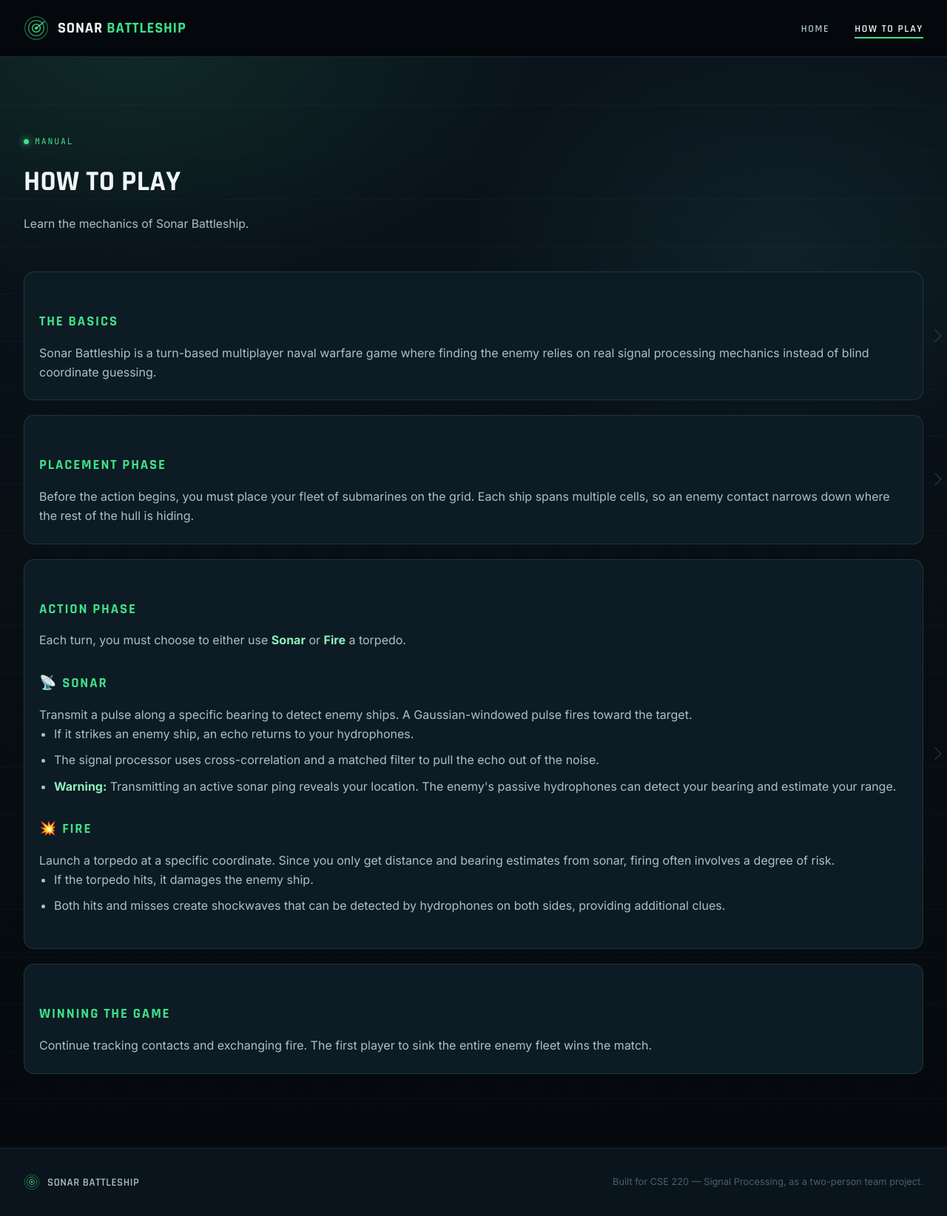
After one commit to Anirban-164/Sonar-Battleship, a Django app: template sonarbattleship/templates/game/how_to_play.html in a window 1280 px wide. The commit adds this page. Shown: the whole page at 74% size. Run offline with Django 5.2, Linux system fonts and the light colour scheme; the template is opened without the code that fills it, so the values that code supplies are empty.

Commit message:
Added How to Play page

```diff
--- a/sonarbattleship/game/urls.py
+++ b/sonarbattleship/game/urls.py
@@ -6,6 +6,7 @@ app_name = 'game'
 urlpatterns = [
     # --- Page routes ---
     path('', views.home, name='home'),
+    path('how-to-play/', views.how_to_play, name='how_to_play'),
     path('room/<str:room_code>/', views.room, name='room'),
 
     # --- API routes (called by JS via fetch) ---
--- a/sonarbattleship/game/views.py
+++ b/sonarbattleship/game/views.py
@@ -98,6 +98,11 @@ def home(request):
     """Landing page — create or join a room."""
     get_session_key(request)  # ensure session exists
     return render(request, 'game/home.html')
+
+
+def how_to_play(request):
+    """How to play instructions page."""
+    return render(request, 'game/how_to_play.html')
 
 
 def room(request, room_code):
--- a/sonarbattleship/templates/game/home.html
+++ b/sonarbattleship/templates/game/home.html
@@ -260,6 +260,7 @@
       <nav class="nav" id="nav">
         <ul class="nav__list">
           <li><a href="#top" class="active">Home</a></li>
+          <li><a href="{% url 'game:how_to_play' %}">How to Play</a></li>
           <li><a href="#features">Features</a></li>
           <li><a href="#pipeline">Technology</a></li>
           <li><a href="#footer">About</a></li>
--- /dev/null
+++ b/sonarbattleship/templates/game/how_to_play.html
@@ -0,0 +1,150 @@
+{% load static %}
+<!DOCTYPE html>
+<html lang="en">
+
+<head>
+  <meta charset="utf-8">
+  <meta content="width=device-width, initial-scale=1.0" name="viewport">
+  <title>How to Play — Sonar Battleship</title>
+  <meta name="description"
+    content="Learn how to play Sonar Battleship.">
+
+  <!-- Fonts -->
+  <link href="https://fonts.googleapis.com" rel="preconnect">
+  <link href="https://fonts.gstatic.com" rel="preconnect" crossorigin>
+  <link
+    href="https://fonts.googleapis.com/css2?family=Rajdhani:wght@500;600;700&family=Inter:wght@400;500;600;700&family=JetBrains+Mono:wght@400;500&display=swap"
+    rel="stylesheet">
+
+  <!-- Icons -->
+  <link href="https://cdn.jsdelivr.net/npm/bootstrap-icons@1.11.3/font/bootstrap-icons.min.css" rel="stylesheet">
+
+  <!-- Theme CSS -->
+  <link href="{% static 'game/sonar-landing.css' %}" rel="stylesheet">
+  <style>
+    .how-to-play-content {
+      padding: 100px 0;
+      min-height: calc(100vh - 76px - 100px);
+    }
+    .how-to-play-content p, .how-to-play-content ul, .how-to-play-content li {
+        color: var(--ink-1);
+    }
+    .how-to-play-content strong {
+        color: var(--green-soft);
+    }
+    .how-to-play-content h3 {
+        color: var(--green);
+        margin-top: 30px;
+        margin-bottom: 15px;
+        font-family: var(--f-display);
+        text-transform: uppercase;
+        letter-spacing: 0.1em;
+    }
+    .how-to-play-content ul {
+        list-style-type: disc;
+        margin-left: 20px;
+        margin-bottom: 20px;
+    }
+    .how-to-play-content li {
+        margin-bottom: 10px;
+    }
+  </style>
+</head>
+
+<body>
+  <header class="site-header">
+    <div class="container site-header__inner">
+      <a href="{% url 'game:home' %}" class="brand">
+        <svg class="brand__mark" viewBox="0 0 34 34" fill="none" xmlns="http://www.w3.org/2000/svg" aria-hidden="true">
+          <circle cx="17" cy="17" r="15.3" stroke="currentColor" stroke-width="1.3" opacity="0.45" />
+          <circle cx="17" cy="17" r="10.4" stroke="currentColor" stroke-width="1.3" opacity="0.7" />
+          <circle cx="17" cy="17" r="5.4" stroke="currentColor" stroke-width="1.3" />
+          <circle cx="17" cy="17" r="2" fill="currentColor" />
+          <path d="M17 17 L27.5 8.5" stroke="currentColor" stroke-width="1.5" stroke-linecap="round" />
+        </svg>
+        <span class="brand__word">SONAR <span>BATTLESHIP</span></span>
+      </a>
+
+      <nav class="nav" id="nav">
+        <ul class="nav__list">
+          <li><a href="{% url 'game:home' %}">Home</a></li>
+          <li><a href="{% url 'game:how_to_play' %}" class="active">How to Play</a></li>
+        </ul>
+      </nav>
+
+      <button class="nav-toggle" id="navToggle" aria-label="Toggle navigation" aria-expanded="false"
+        aria-controls="nav">
+        <i class="bi bi-list"></i>
+      </button>
+    </div>
+  </header>
+
+  <main>
+    <section class="how-to-play-content abyss">
+        <div class="depth-lines"></div>
+        <div class="container" style="position: relative; z-index: 1;">
+            <div class="section-head" data-reveal>
+                <span class="section-eyebrow">Manual</span>
+                <h2>How to Play</h2>
+                <p>Learn the mechanics of Sonar Battleship.</p>
+            </div>
+
+            <div class="pipeline-row" style="display: block;" data-reveal>
+                <div class="pcard" style="margin-bottom: 20px;">
+                    <h3>The Basics</h3>
+                    <p>Sonar Battleship is a turn-based multiplayer naval warfare game where finding the enemy relies on real signal processing mechanics instead of blind coordinate guessing.</p>
+                </div>
+
+                <div class="pcard" style="margin-bottom: 20px;">
+                    <h3>Placement Phase</h3>
+                    <p>Before the action begins, you must place your fleet of submarines on the grid. Each ship spans multiple cells, so an enemy contact narrows down where the rest of the hull is hiding.</p>
+                </div>
+
+                <div class="pcard" style="margin-bottom: 20px;">
+                    <h3>Action Phase</h3>
+                    <p>Each turn, you must choose to either use <strong>Sonar</strong> or <strong>Fire</strong> a torpedo.</p>
+
+                    <h3>📡 Sonar</h3>
+                    <p>Transmit a pulse along a specific bearing to detect enemy ships. A Gaussian-windowed pulse fires toward the target.</p>
+                    <ul>
+                        <li>If it strikes an enemy ship, an echo returns to your hydrophones.</li>
+                        <li>The signal processor uses cross-correlation and a matched filter to pull the echo out of the noise.</li>
+                        <li><strong>Warning:</strong> Transmitting an active sonar ping reveals your location. The enemy's passive hydrophones can detect your bearing and estimate your range.</li>
+                    </ul>
+
+                    <h3>💥 Fire</h3>
+                    <p>Launch a torpedo at a specific coordinate. Since you only get distance and bearing estimates from sonar, firing often involves a degree of risk.</p>
+                    <ul>
+                        <li>If the torpedo hits, it damages the enemy ship.</li>
+                        <li>Both hits and misses create shockwaves that can be detected by hydrophones on both sides, providing additional clues.</li>
+                    </ul>
+                </div>
+
+                <div class="pcard">
+                    <h3>Winning the Game</h3>
+                    <p>Continue tracking contacts and exchanging fire. The first player to sink the entire enemy fleet wins the match.</p>
+                </div>
+            </div>
+        </div>
+    </section>
+  </main>
+
+  <footer class="site-footer" id="footer">
+    <div class="container site-footer__inner">
+      <div class="footer-brand">
+        <svg viewBox="0 0 34 34" fill="none" xmlns="http://www.w3.org/2000/svg" aria-hidden="true">
+          <circle cx="17" cy="17" r="15.3" stroke="currentColor" stroke-width="1.3" opacity="0.45" />
+          <circle cx="17" cy="17" r="10.4" stroke="currentColor" stroke-width="1.3" opacity="0.7" />
+          <circle cx="17" cy="17" r="5.4" stroke="currentColor" stroke-width="1.3" />
+          <circle cx="17" cy="17" r="2" fill="currentColor" />
+        </svg>
+        <span>Sonar Battleship</span>
+      </div>
+      <p class="footer-note">Built for CSE 220 — Signal Processing, as a two-person team project.</p>
+    </div>
+  </footer>
+
+  <script src="{% static 'game/sonar-landing.js' %}"></script>
+</body>
+
+</html>
```
